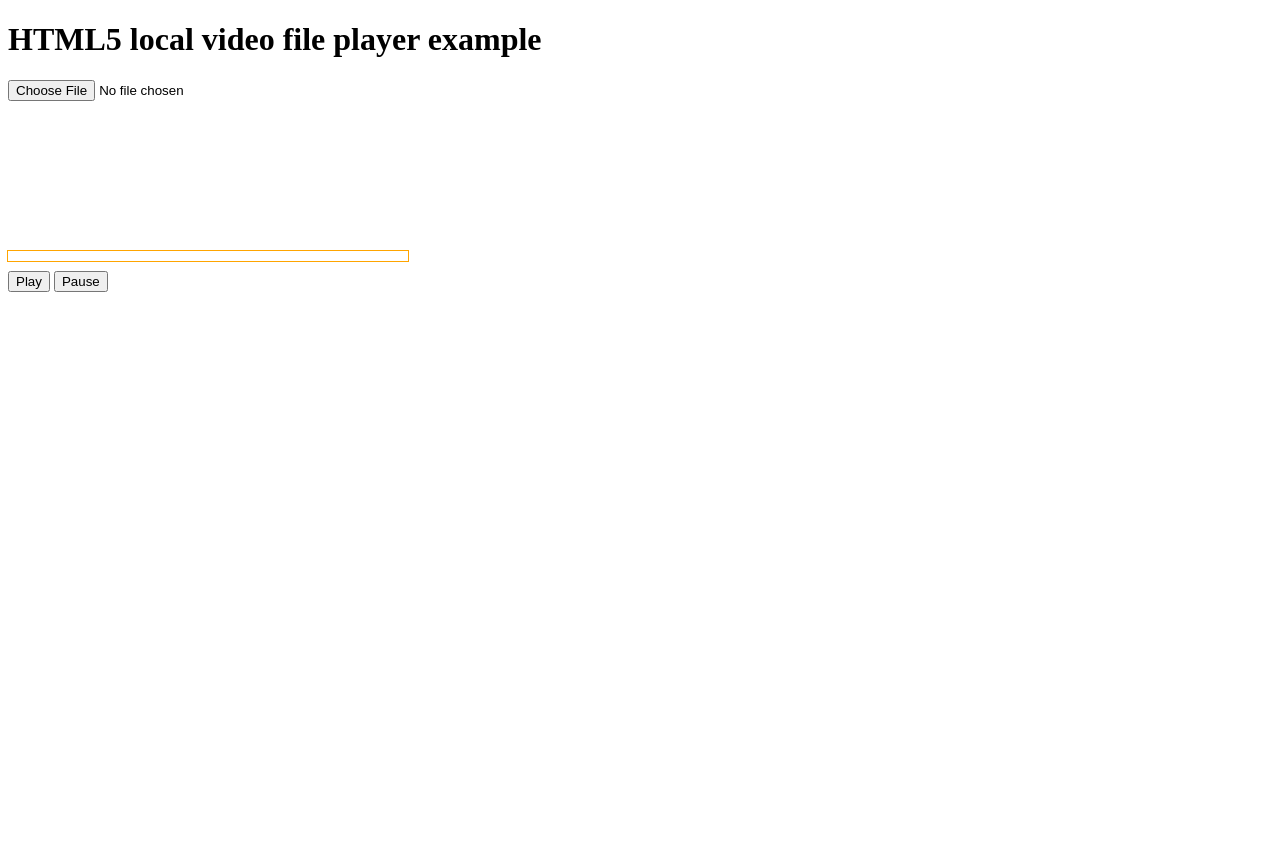
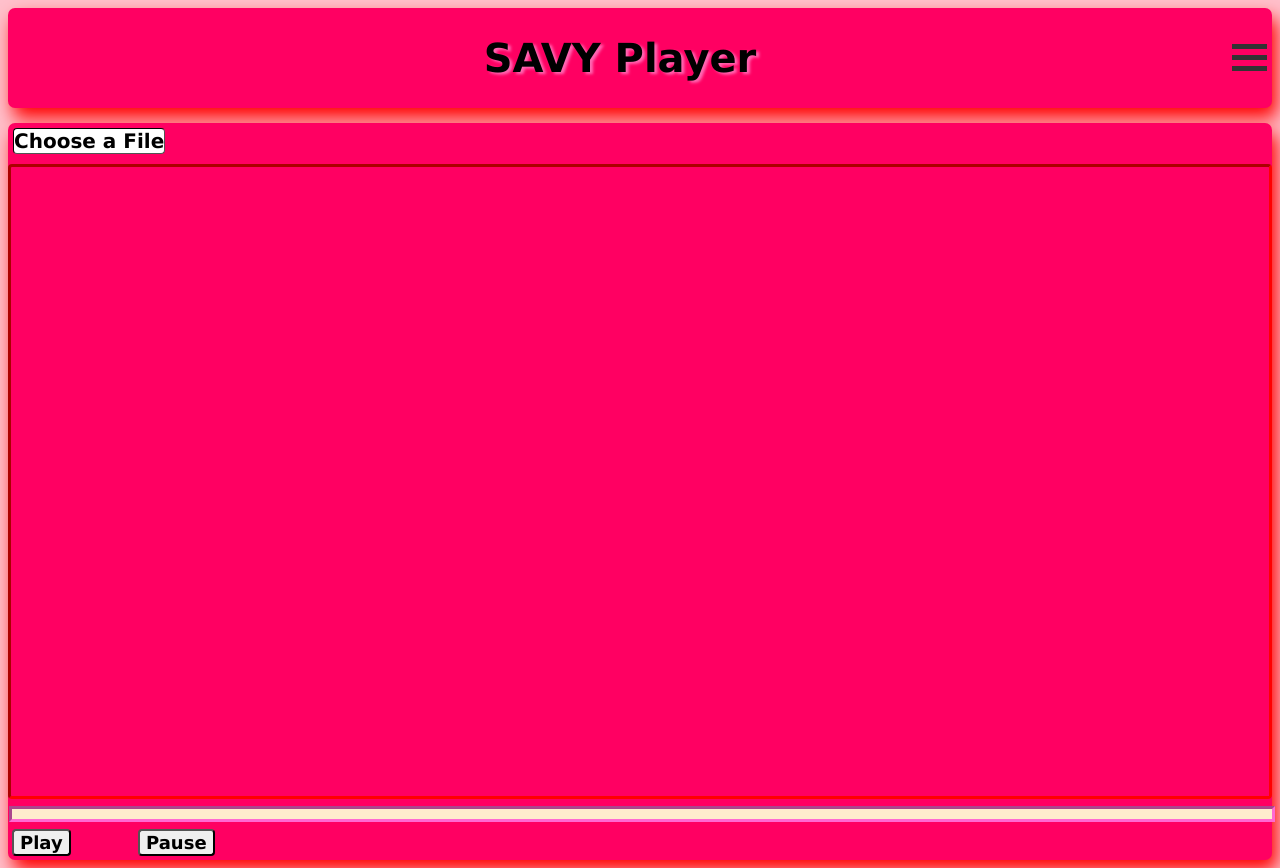
Before and after one commit to Pega5us/SAVY, a website: page public/index.html in a window 1280 px wide. Before the commit the page ends 800 px from the top, so only its background shows below. Drawn offline with nearby package versions, Linux system fonts and the light colour scheme; no server answers.

Commit message:
css added

```diff
--- a/package.json
+++ b/package.json
@@ -11,6 +11,7 @@
   "license": "ISC",
   "dependencies": {
     "express": "^4.16.3",
+    "font-awesome": "^4.7.0",
     "socket.io": "^2.1.1"
   }
 }
--- a/public/index.css
+++ b/public/index.css
@@ -1,38 +1,206 @@
-video,
-input {
-  display: block;
+body {
+  background-color: pink;
+  display: flex;
+  flex-direction: column;
+  flex: 1;
+}
+.header {
+  display: flex;
+  flex: 0.2;
+  flex-direction: row;
+  align-items: center;
+  justify-content: center;
+  box-sizing: border-box;
+  box-shadow: 5px 10px 18px red;
+  background-color: rgb(255, 0, 98);
+  border-radius: 7px;
+}
+.header > h1 {
+  display: flex;
+  flex: 1;
+  align-items: center;
+  justify-content: center;
+  font-family: "Lucida Sans", "Lucida Sans Regular", "Lucida Grande",
+    "Lucida Sans Unicode", Geneva, Verdana, sans-serif;
+  font-weight: 800;
+  text-shadow: 3px 2px 3px hotpink;
+  color: black;
+
+  font-size: 40px;
+}
+.content {
+  margin-top: 15px;
+  display: flex;
+  flex: auto;
+  flex-direction: column;
+  box-sizing: border-box;
+  box-shadow: 5px 10px 18px red;
+  background-color: rgb(255, 0, 98);
+  border-radius: 7px;
+}
+.input {
+  display: flex;
+  flex: 0.1;
+  margin-bottom: 10px;
+  flex-direction: row;
+  justify-content: flex-start;
+}
+#input {
+  width: 0.1px;
+  height: 0.1px;
+  opacity: 0;
+  overflow: hidden;
+  position: absolute;
+  z-index: -1;
+}
+#input + label {
+  margin-top: 5px;
+  margin-left: 5px;
+  font-size: 1.25em;
+  font-weight: 700;
+  color: Black;
+  border: inset 1.5px black;
+  box-sizing: border-box;
+  border-radius: 4px;
+  background-color: white;
+  display: inline-block;
+  cursor: pointer;
+  transition-duration: 0.4s;
+  font-family: "Lucida Sans", "Lucida Sans Regular", "Lucida Grande",
+    "Lucida Sans Unicode", Geneva, Verdana, sans-serif;
 }
 
-input {
+#input:focus + label,
+#input + label:hover {
+  background-color: hotpink;
+  box-shadow: 0 12px 16px 0 rgba(255, 0, 98, 0.24),
+    0 17px 50px 0 rgba(255, 0, 98, 0.19);
+}
+video {
+  display: flex;
+
+  flex: auto;
+  max-width: 100%;
+  max-height: 100%;
+
+  margin-bottom: 10px;
+  border-radius: 4px;
+  border: inset medium red;
+}
+/* input {
+  display: flex;
+  flex: auto;
   width: 100%;
-}
+  font-size: 18px;
+ border-radius: 4px;
+ cursor: pointer;
+ font-family: 'Lucida Sans', 'Lucida Sans Regular', 'Lucida Grande', 'Lucida Sans Unicode', Geneva, Verdana, sans-serif
+ ;
+ font-weight: 900;
 
-.info {
+} */
+
+/* .info {
   background-color: aqua;
-}
+} */
 
-.error {
+/* .error {
   background-color: red;
   color: white;
-}
-#custom-seekbar
-{
+} */
+#custom-seekbar {
   cursor: pointer;
   height: 10px;
   margin-bottom: 10px;
-  outline: thin solid orange;
+  outline: inset medium rgb(255, 105, 210);
   overflow: hidden;
   position: relative;
-  width: 400px;
+  width: auto;
+  margin-left: 4px;
+  background-color: blanchedalmond;
 }
-#custom-seekbar span
-{
-  background-color: orange;
+
+#custom-seekbar > span {
+  background-color: yellowgreen;
   position: absolute;
   top: 0;
   left: 0;
   height: 10px;
   width: 0px;
 }
+.play {
+  display: flex;
+  flex: 0.1;
+  flex-direction: row;
+  align-items: center;
+  justify-content: flex-start;
+  margin-left: 4px;
+  margin-bottom: 4px;
+}
+.play1 {
+  display: flex;
+  flex: 0.1;
+  justify-content: flex-start;
+}
+#play {
+  display: block;
+  font-size: 18px;
+  border-radius: 4px;
+  cursor: pointer;
+  font-family: "Lucida Sans", "Lucida Sans Regular", "Lucida Grande",
+    "Lucida Sans Unicode", Geneva, Verdana, sans-serif;
+  font-weight: 900;
+}
+.pause {
+  display: flex;
+  flex: 0.2;
+  justify-content: flex-start;
+}
+#pause {
+  display: block;
+  font-size: 18px;
+  border-radius: 4px;
+  cursor: pointer;
+  font-family: "Lucida Sans", "Lucida Sans Regular", "Lucida Grande",
+    "Lucida Sans Unicode", Geneva, Verdana, sans-serif;
+  font-weight: 900;
+}
+button,
+input {
+  transition-duration: 0.4s;
+}
+button:hover {
+  background-color: hotpink;
+  box-shadow: 0 12px 16px 0 rgba(255, 0, 98, 0.24),
+    0 17px 50px 0 rgba(255, 0, 98, 0.19);
+}
+/* .as-console-wrapper{ display: none !important;} */
+.container {
+  display: inline-block;
+  cursor: pointer;
+  margin-right: 5px;
+}
 
-.as-console-wrapper{ display: none !important;}
+.bar1,
+.bar2,
+.bar3 {
+  width: 35px;
+  height: 5px;
+  background-color: #333;
+  margin: 6px 0;
+  transition: 0.4s;
+}
+
+.change .bar1 {
+  -webkit-transform: rotate(-45deg) translate(-9px, 6px);
+  transform: rotate(-45deg) translate(-9px, 6px);
+}
+
+.change .bar2 {
+  opacity: 0;
+}
+
+.change .bar3 {
+  -webkit-transform: rotate(45deg) translate(-8px, -8px);
+  transform: rotate(45deg) translate(-8px, -8px);
+}
--- a/public/index.html
+++ b/public/index.html
@@ -1,24 +1,47 @@
 <!DOCTYPE html>
 <html lang="en">
   <head>
-    <meta charset="UTF-8">
-    <meta name="viewport" content="width=device-width, initial-scale=1.0">
-    <link rel="stylesheet" type="text/css" href="index.css">
+    <meta charset="UTF-8" />
+    <meta name="viewport" content="width=device-width, initial-scale=1.0" />
+    <link rel="stylesheet" type="text/css" href="index.css" />
     <script src="https://cdn.jsdelivr.net/npm/socket.io-client@2/dist/socket.io.js"></script>
-    <title>Document</title>
-
+    <title>SAVY</title>
   </head>
   <body>
-    <h1>HTML5 local video file player example</h1>
+    <div class="header">
+      <h1>SAVY Player</h1>
+      <div class="container" onclick="myFunction(this)">
+        <div class="bar1"></div>
+        <div class="bar2"></div>
+        <div class="bar3"></div>
+      </div>
+    </div>
+    <div class="content">
       <div id="message"></div>
+      <div class="input">
         <input id="input" type="file" accept="video/*" />
-    <video id = "video"></video>
+        <label for="input">Choose a File</label>
+      </div>
+      <video id="video"></video>
       <script src="https://ajax.googleapis.com/ajax/libs/jquery/2.0.0/jquery.min.js"></script>
       <div id="custom-seekbar">
         <span></span>
       </div>
-    <Button id = "play" onclick="playVideo()">Play</Button>
-    <Button id = "pause" onclick="pauseVideo()">Pause</Button>
+      <div class="play">
+        <div class="play1">
+          <button id="play" onclick="playVideo()">Play</button>
+        </div>
+        <div class="pause">
+          <button id="pause" onclick="pauseVideo()">Pause</button>
+        </div>
+      </div>
+
       <script type="text/javascript" src="index.js"></script>
+      <script>
+        function myFunction(x) {
+          x.classList.toggle("change");
+        }
+      </script>
+    </div>
   </body>
 </html>
--- a/public/index.js
+++ b/public/index.js
@@ -1,48 +1,46 @@
+const socket = io();
+const video = document.getElementById("video");
+const slider = document.getElementById("custom-seekbar");
 
-  const socket = io();
-  const video = document.getElementById("video")
-  const slider = document.getElementById("custom-seekbar")
+let URL = window.URL || window.webkitURL;
+const displayMessage = function (message, isError) {
+  let element = document.getElementById("message");
+  element.innerHTML = message;
+  element.className = isError ? "error" : "info";
+};
 
-  let URL = window.URL || window.webkitURL
-  const displayMessage = function(message, isError) {
-    let element = document.getElementById("message")
-    element.innerHTML = message
-    element.className = isError ? 'error' : 'info'
+const playSelectedFile = function (event) {
+  let file = this.files[0];
+  let type = file.type;
+  let videoNode = document.querySelector("video");
+  let canPlay = videoNode.canPlayType(type);
+  if (canPlay === "") canPlay = "no";
+  let message = 'Can play type "' + type + '": ' + canPlay;
+  let isError = canPlay === "no";
+  // displayMessage(message, isError)
+
+  if (isError) {
+    return;
   }
 
-  const playSelectedFile = function(event) {
-    let file = this.files[0]
-    let type = file.type
-    let videoNode = document.querySelector('video')
-    let canPlay = videoNode.canPlayType(type)
-    if (canPlay === '') canPlay = 'no'
-    let message = 'Can play type "' + type + '": ' + canPlay
-    let isError = canPlay === 'no'
-    displayMessage(message, isError)
+  let fileURL = URL.createObjectURL(file);
+  videoNode.src = fileURL;
+};
 
-    if (isError) {
-      return
-    }
+let inputNode = document.getElementById("input");
+inputNode.addEventListener("change", playSelectedFile, false);
 
-    let fileURL = URL.createObjectURL(file)
-    videoNode.src = fileURL
-  }
-
-  let inputNode = document.getElementById('input')
-  inputNode.addEventListener('change', playSelectedFile, false)
-
-
-  video.ontimeupdate = function(){
-  var percentage = ( video.currentTime / video.duration ) * 100;
-  $("#custom-seekbar span").css("width", percentage+"%");
+video.ontimeupdate = function () {
+  var percentage = (video.currentTime / video.duration) * 100;
+  $("#custom-seekbar span").css("width", percentage + "%");
   socket.emit("update", percentage);
 };
 
-$("#custom-seekbar").on("click", function(e){
+$("#custom-seekbar").on("click", function (e) {
   var offset = $(this).offset();
-    var left = (e.pageX - offset.left);
+  var left = e.pageX - offset.left;
   var totalWidth = $("#custom-seekbar").width();
-    var percentage = ( left / totalWidth );
+  var percentage = left / totalWidth;
   var vidTime = video.duration * percentage;
   video.currentTime = vidTime;
 });
@@ -51,8 +49,8 @@ $("#custom-seekbar").on("click", function(e){
 function playVideo() {
   socket.emit("play");
   video.play();
-	let fraction = ( video.currentTime / video.duration );
-  video.currentTime = video.duration*fraction;
+  let fraction = video.currentTime / video.duration;
+  video.currentTime = video.duration * fraction;
   socket.emit("slider", video.currentTime);
 }
 
@@ -65,7 +63,7 @@ function pauseVideo() {
 // socket events handled
 socket.on("update", (data) => {
   console.log("Recieved data", data);
-  $("#custom-seekbar span").css("width", data+"%");
+  $("#custom-seekbar span").css("width", data + "%");
 });
 
 socket.on("play", () => {
```
Also changed, not shown: index.js (+20 -21 lines), 1 other file. Lines whose indentation alone changed are shown as unchanged.
